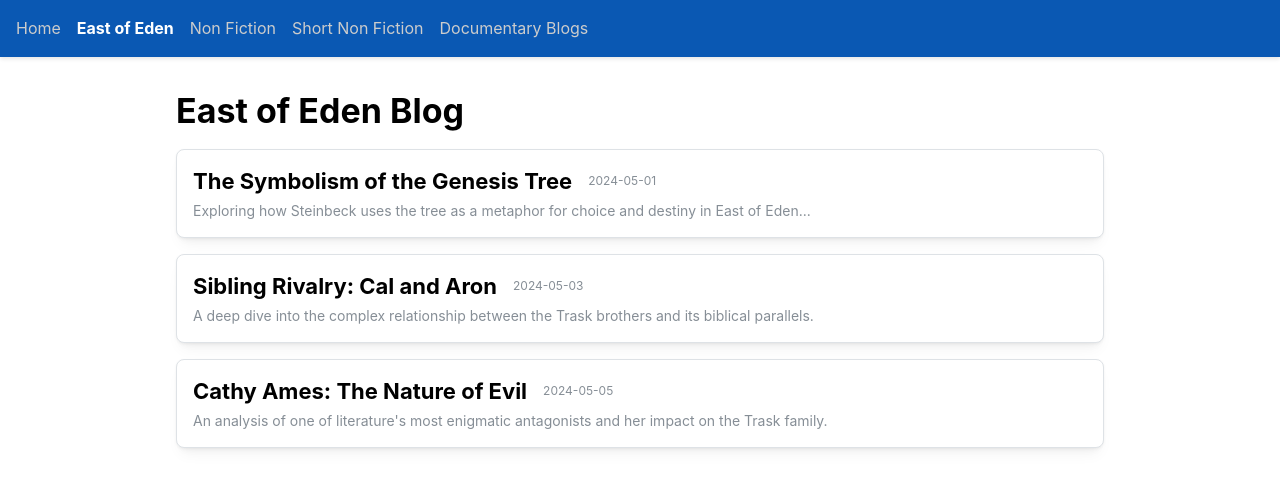
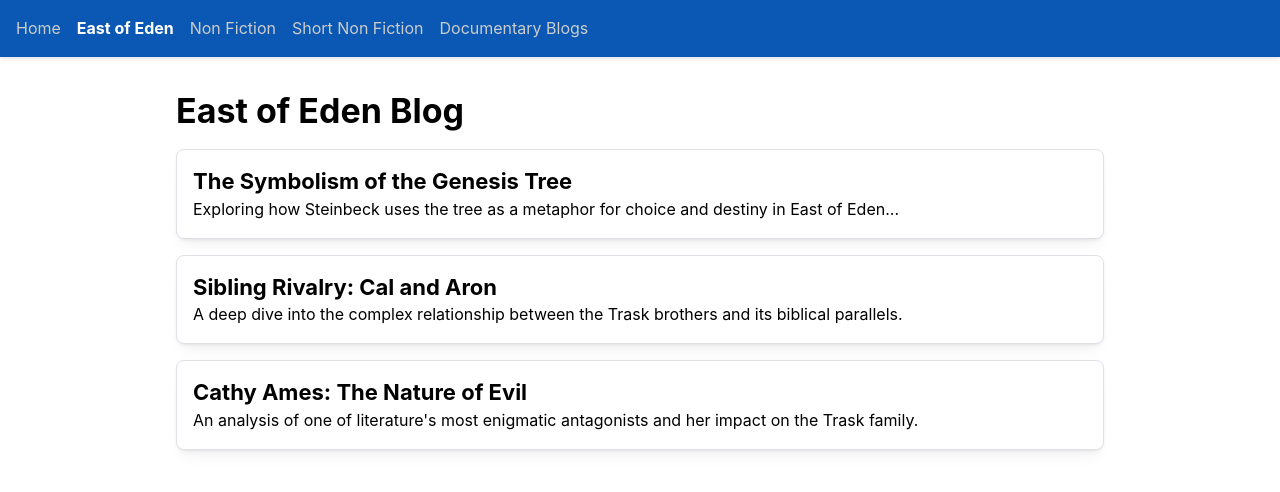
Before and after one commit to voidReq/goonsite, a Next.js app: page /jerry/east-of-eden in a window 1280 px wide. Shown: the top 492 px of the page. Built offline with nearby package versions, Linux system fonts and the light colour scheme.

Commit message:
updated text more

```diff
--- a/app/jerry/east-of-eden/page.tsx
+++ b/app/jerry/east-of-eden/page.tsx
@@ -1,9 +1,6 @@
 "use client";
-import styles from "./page.module.css";
-import { Container, Title, Text, Paper, Group, Stack, AppShell, NavLink, MantineProvider, Anchor, Box } from "@mantine/core";
-import Link from "next/link";
+import { Container, Title, Text, Paper, Stack, AppShell, MantineProvider } from "@mantine/core";
 import '@mantine/core/styles.css';
-import { usePathname } from "next/navigation";
 import NavComponent from "../components/navComponent";
 
 // Example blog posts for East of Eden
@@ -29,8 +26,6 @@ const posts = [
 ];
 
 export default function EastOfEdenPage() {
-    const pathname = usePathname();
-
     return (
         <MantineProvider>
             <AppShell>
@@ -39,20 +34,12 @@ export default function EastOfEdenPage() {
                     <Title order={1} mb="md">
                         East of Eden Blog
                     </Title>
-                    <Stack spacing="lg">
+                    <Stack>
                         {posts.map((post) => (
                             <Paper key={post.id} withBorder shadow="sm" p="md" radius="md">
-                                <Group position="apart" mb={4}>
-                                    <Title order={3} mb={0}>
-                                        <Link href={`/jerry/east-of-eden/${post.id}`} style={{ textDecoration: "none", color: "inherit" }}>
-                                            {post.title}
-                                        </Link>
-                                    </Title>
-                                    <Text size="xs" color="dimmed">
-                                        {post.date}
-                                    </Text>
-                                </Group>
-                                <Text size="sm" color="dimmed">
+                                <Title order={3} mb={0}>{post.title}</Title>
+
+                                <Text>
                                     {post.excerpt}
                                 </Text>
                             </Paper>
```
